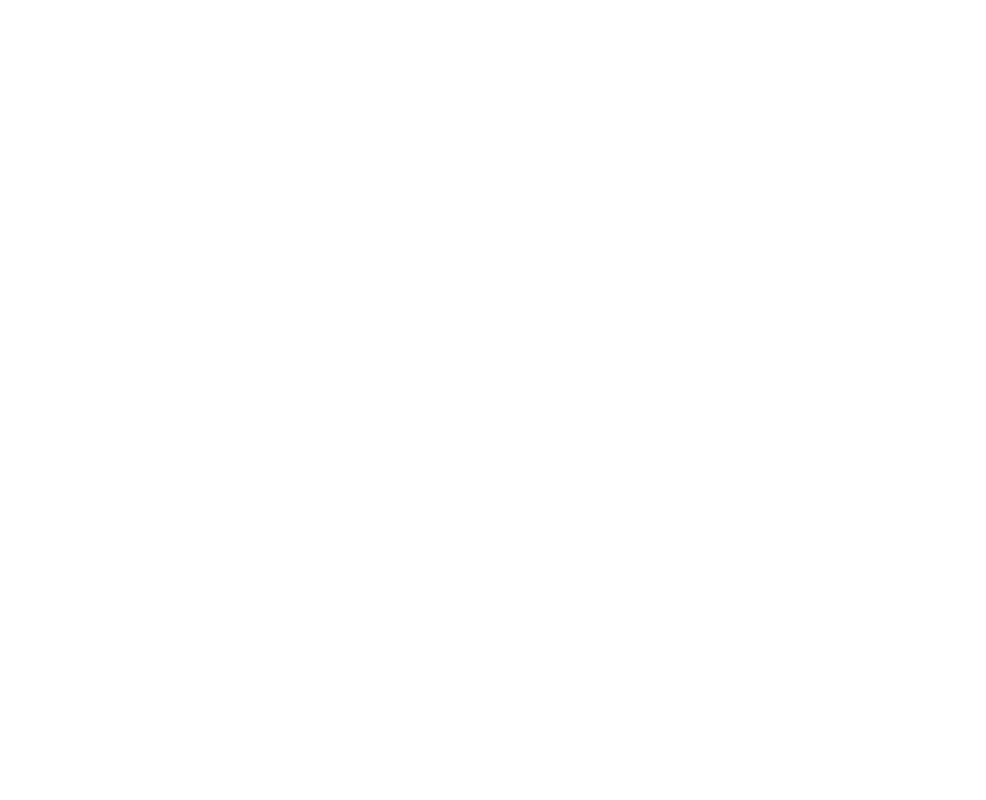
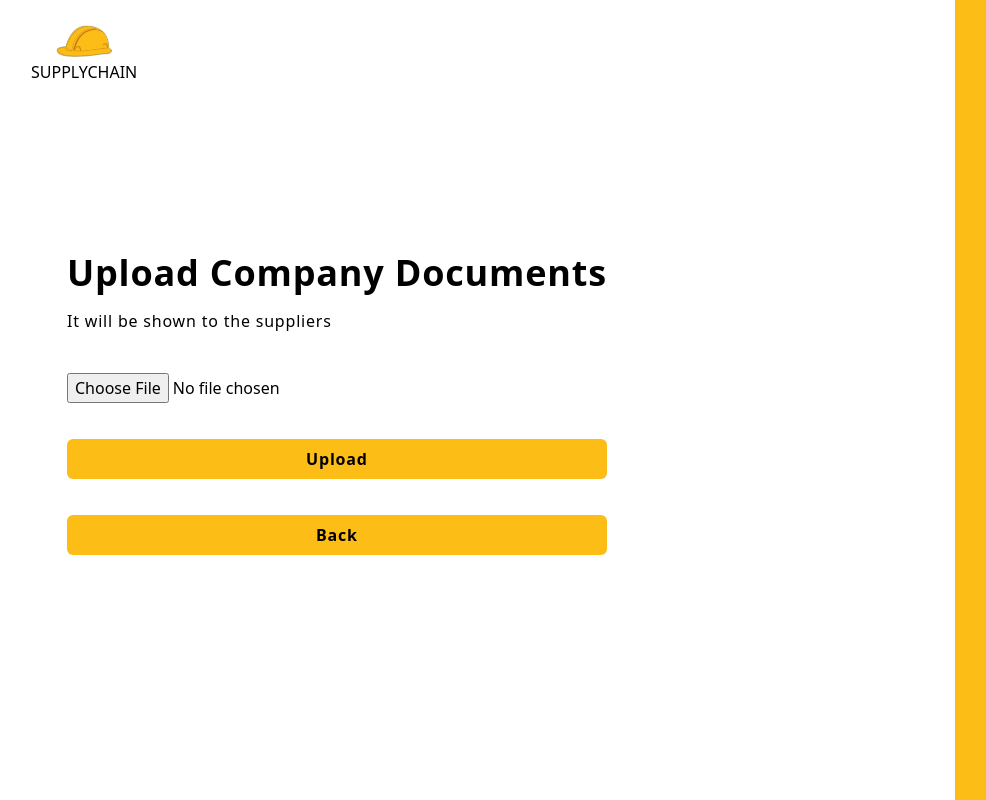
Before and after one commit to venkadesh004/CDP-Frontend, a React (Create React App) app: page /company/uploadDocuments in a window 1280 px wide. Before the commit this address had no page. Shown: the whole page, without its empty margins (5-991 px from the left). Built offline with nearby package versions, Linux system fonts and the light colour scheme.

Commit message:
Added company pages

```diff
--- a/src/App.js
+++ b/src/App.js
@@ -10,6 +10,8 @@
 import Unapproved from "./components/Admin/Unapproved";
 import Approved from "./components/Admin/Approved";
 import SupplierProfile from "./components/Supplier/SupplierProfile";
+import CompanyLandingPage from "./components/Company/CompanyLandingPage";
+import UploadCompanyDocuments from "./components/Company/UploadCompanyDocuments";
 
 function App() {
   return (
@@ -26,6 +28,8 @@
         <Route path ="/unapproved" element = {<Unapproved/>}></Route>
         <Route path ="/approved" element = {<Approved/>}></Route>
         <Route path="/supplier/profile" element={<SupplierProfile />}></Route>
+        <Route path="/companyLandingPage" element={<CompanyLandingPage/>}></Route>
+        <Route path="/company/uploadDocuments" element={<UploadCompanyDocuments />}></Route>
       </Routes>
     </Router>
   );
--- /dev/null
+++ b/src/components/Company/CompanyLandingPage.jsx
@@ -0,0 +1,9 @@
+import React from 'react'
+
+function CompanyLandingPage() {
+  return (
+    <div>CompanyLandingPage</div>
+  )
+}
+
+export default CompanyLandingPage
--- /dev/null
+++ b/src/components/Company/UploadCompanyDocuments.jsx
@@ -0,0 +1,93 @@
+import React, { useState, useId } from "react";
+import logo from "../../assets/logo1.png";
+import axios from "axios";
+import { useNavigate } from "react-router-dom";
+
+const UploadCompanyDocuments = () => {
+  const [uploaded, setUploaded] = useState(null);
+  const [yes, setYes] = useState(false);
+
+  const checkUpload = () => {
+    if (uploaded !== null) {
+      setYes(true);
+    }
+  };
+  const navigate = useNavigate();
+
+  return (
+    <div className="flex ">
+      {/* Navabar */}
+      <div className="w-[75%]  px-9 py-5 h-[10vh]">
+        <div className="flex flex-col items-center w-fit">
+          <img src={logo} alt="Logo" className="h-10" />
+          <h1 className="">SUPPLYCHAIN</h1>
+        </div>
+        {/* Hero Section */}
+
+        <div className="h-[80vh] flex items-center justify-start  ml-9">
+          <div className=" flex flex-col gap-10">
+            <div className="flex flex-col gap-4 tracking-wider">
+              <h1 className="text-4xl font-bold ">Upload Company Documents</h1>
+              <p>It will be shown to the suppliers</p>
+            </div>
+            <div className="">
+              <form
+                className="flex flex-col gap-9"
+                onSubmit={async(e) => {
+                  e.preventDefault();
+                  const data = new FormData(e.target);
+                  await axios({
+                    method: "post",
+                    url: "http://127.0.0.1:5000/company/fileUpload",
+                    data: {
+                      file: data.get('file'),
+                      _id: data.get('id')
+                    },
+                    headers: {"Content-Type": "multipart/form-data"}
+                  }).then(res => {
+                    console.log(res);
+                    navigate('/companyLandingPage');
+                  }).catch(err => {
+                    console.log(err);
+                  })
+                }}
+              >
+                <input
+                  type="none"
+                  name="id"
+                  value={window.localStorage.getItem("compID")}
+                  className="hidden"
+                />
+                <input type="file" name="file" accept=".pdf" id="file" />
+                <button
+                  className="bg-[#FCBD16] py-2 rounded-md block font-bold tracking-wider"
+
+                  // onChange={(e) => {
+                  //   setUploaded(e.target.files[0]);
+                  //   setYes(true);
+                  //   console.log(e.target.files[0]);
+                  // }}
+                >
+                  Upload
+                </button>
+                <button
+                  className="bg-[#FCBD16] py-2 rounded-md block font-bold tracking-wider"
+                  onClick={() => {
+                    navigate("/signUp");
+                  }}
+                >
+                  Back
+                </button>
+              </form>
+              {/* <a target="_blank" href={`http://127.0.0.1:5000/supplier/downloadFiles/${window.localStorage.getItem("compID")}`}>Download Last Upload</a> */}
+            </div>
+          </div>
+        </div>
+      </div>
+
+      <div className="w-[25%] bg-[#FCBD16] h-screen"></div>
+    </div>
+  );
+};
+
+export default UploadCompanyDocuments;
--- a/src/components/SignIn/CustomerSignIn.jsx
+++ b/src/components/SignIn/CustomerSignIn.jsx
@@ -1,10 +1,12 @@
 import React, { useState } from "react";
 import { useForm } from "react-hook-form";
 import axios from "axios";
+import { useNavigate } from "react-router-dom";
 
 const CustomerSignIn = (props) => {
   const [message , setMessage] = useState("")
   const [signIn, setsignIn] = useState(0);
+  const navigate = useNavigate();
   const {
     register,
     handleSubmit,
@@ -28,17 +30,38 @@
       {signIn === 0 && (
         <div className="flex flex-col gap-9">
           <h1 className="font-bold text-4xl">Customer Sign In</h1>
-          <form className="flex flex-col w-full gap-9 ">
+          <form className="flex flex-col w-full gap-9 " onSubmit={(e) => {
+            e.preventDefault();
+            console.log(e.currentTarget.elements.email.value);
+            console.log(e.currentTarget.elements.password.value);
+
+            axios.post("http://127.0.0.1:5000/company/getCompany", {
+              "email": e.currentTarget.elements.email.value,
+              "password": e.currentTarget.elements.password.value
+            }).then(res => {
+              console.log(res);
+              window.localStorage.setItem("compID", res.data[0]["_id"]);
+              if (res.data[0].filename === "") {
+                navigate('/company/uploadDocuments');
+              } else {
+                navigate('/companyLandingPage');
+              }
+            }).catch(err => {
+              console.log(err);
+            })
+          }}>
             <div className="flex flex-col gap-4">
               <input
                 type="text"
-                placeholder="Username"
+                placeholder="Email"
                 className="w-96 border-2 py-1 px-2 rounded-md  "
+                name="email"
               />
               <input
                 type="password"
                 placeholder="Password"
                 className="w-96 border-2 py-1 px-2 rounded-md"
+                name="password"
               />
             </div>
             <div className="flex gap-8">
```
Also changed, not shown: src/components/Supplier/UploadMaterials.jsx (deleted).
